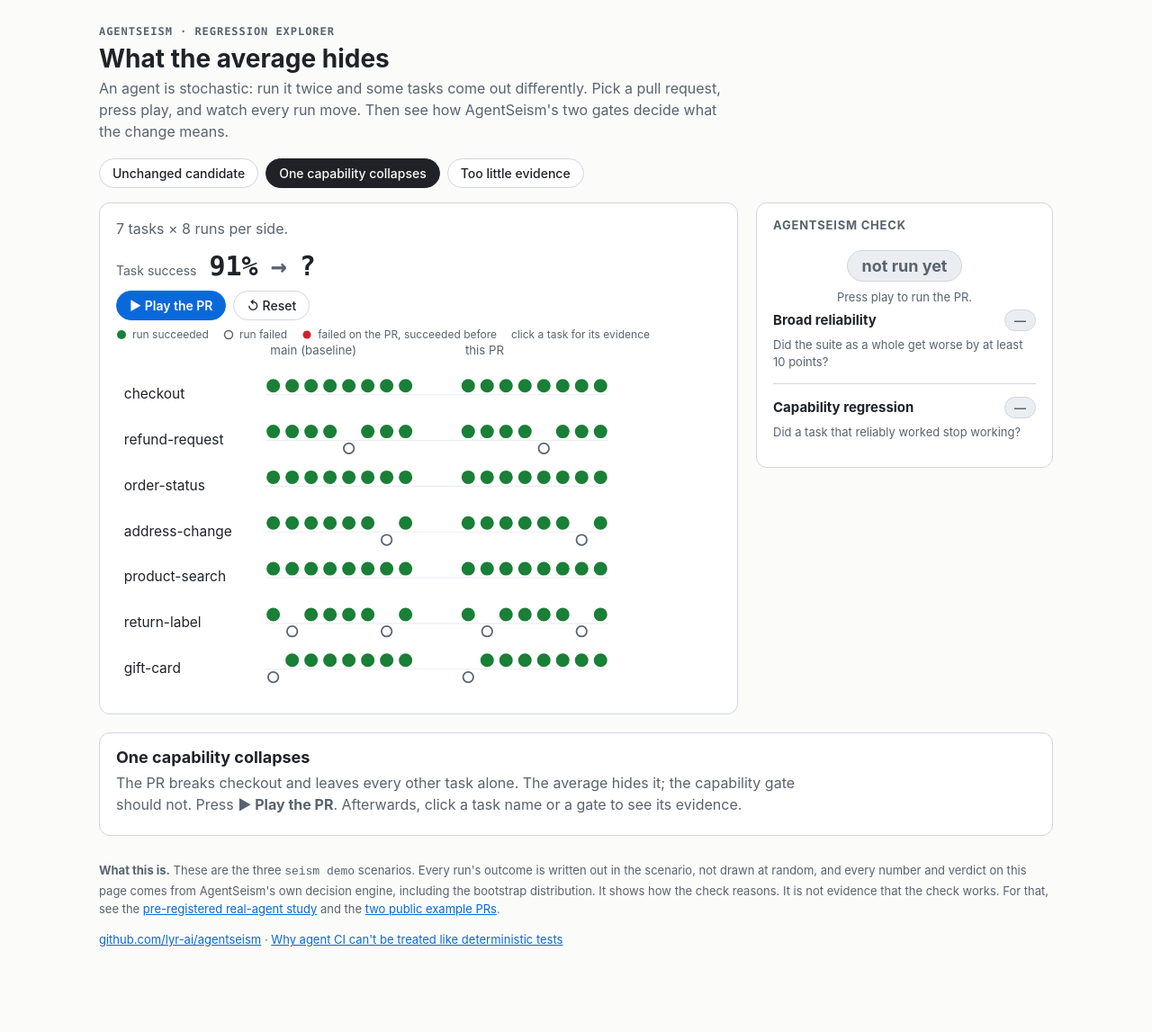
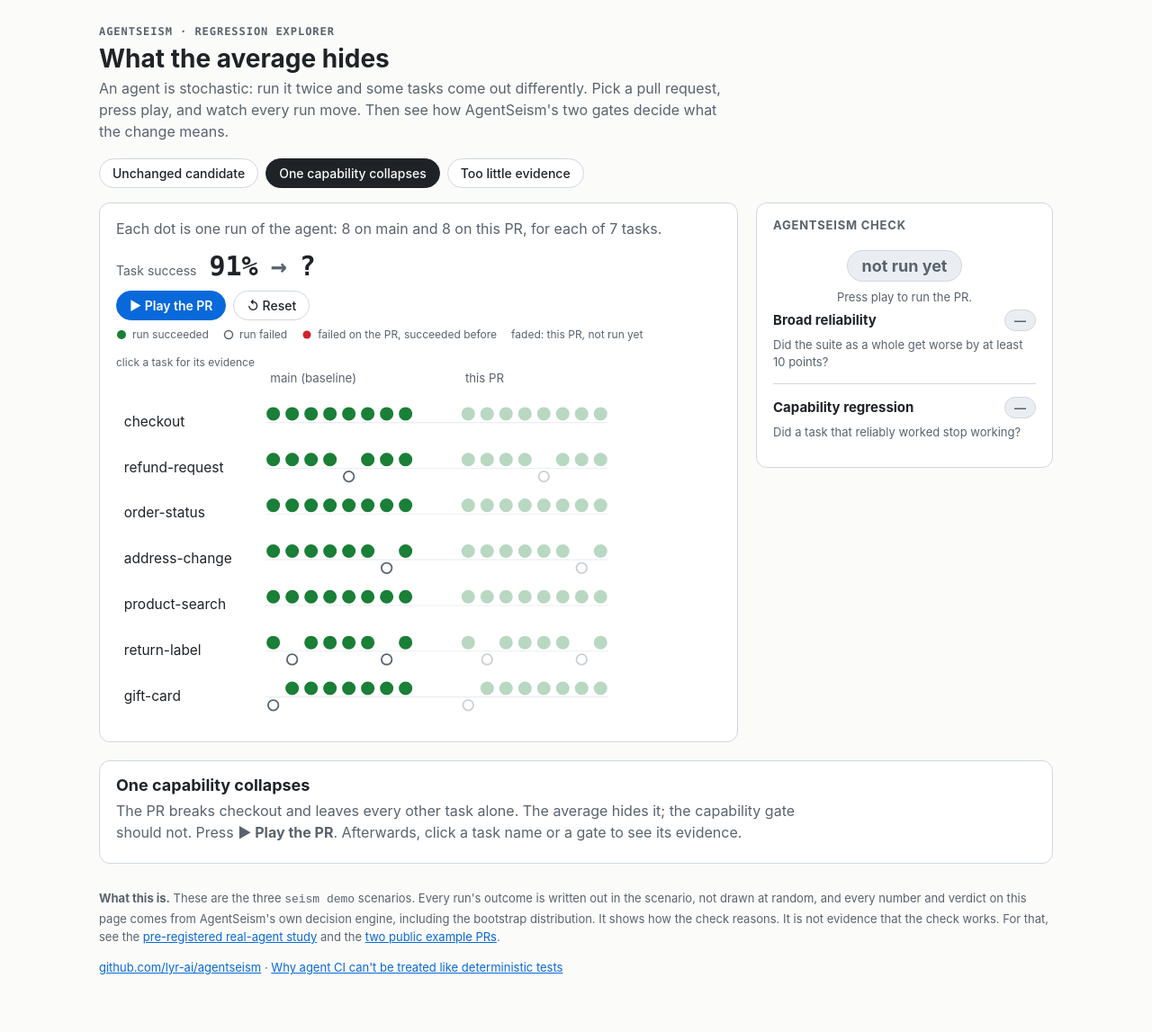
Before and after one commit to lyr-ai/lyr-ai.github.io, a Jekyll site: the page agentseism/explorer/index.html, which Jekyll copies as it is, in a window 1280 px wide. Shown: the whole page at 90% size. Built offline with Jekyll 4.4.1, drawn with Linux system fonts in a browser that asks for light colours; nearby versions of some CDN libraries; before the commit the page ends 1116 px from its top, so only the background shows below that; some of the changed lines change nothing that is shown.

Commit message:
Explorer: choreography, information hierarchy, compact layout
- Play is choreographed as calm, then ordinary jitter, then the one
  collapse, then the decision. Noise changes are quick and small. After a
  beat, only the collapsed task falls: a slight lift, then a heavy
  power3.in fall, no bounce. After another beat the gates and the verdict
  fade in one after another.
- Before play: 'each dot is one run' is stated, the PR's dots are faded as
  not run yet, and no verdict is shown.
- Broad PASS leads with 'No suite-wide drop cleared the -10 pts block
  line', so it can't be read as 'no degradation'. The capability gate
  leads with a plain sentence too.
- Task detail puts 8/8 -> 0/8 first, then the state, then one plain
  sentence; the drop, p and limit are supporting text.
- Compact layout under 560px (smaller dots, short task names, narrower
  columns), redrawn on resize. The end state is drawn directly by
  finish(), shared by play, ?final=1 and resize.

No console errors across the scenarios; checked in light, dark and compact.

```diff
--- a/agentseism/explorer/index.html
+++ b/agentseism/explorer/index.html
@@ -113,6 +113,7 @@
         <span><svg width="12" height="12"><circle cx="6" cy="6" r="5" fill="var(--green)"/></svg>run succeeded</span>
         <span><svg width="12" height="12"><circle cx="6" cy="6" r="4.5" fill="none" stroke="var(--muted)" stroke-width="1.5"/></svg>run failed</span>
         <span><svg width="12" height="12"><circle cx="6" cy="6" r="4.5" fill="var(--red)"/></svg>failed on the PR, succeeded before</span>
+        <span>faded: this PR, not run yet</span>
         <span>click a task for its evidence</span>
       </div>
       <svg id="runs" role="img" aria-label="Runs per task, baseline and candidate"></svg>
@@ -169,44 +170,62 @@
 
   // ── main plot ────────────────────────────────────────────────────────
   const svg = d3.select("#runs");
-  const ROW = 46, NAME_W = 150, DOT = 19, GAP = 44, TOP = 30;
+  let G = {};                                   // geometry, recomputed per draw
 
-  function layout(s) {
-    const n = s.trials, block = Math.max(n * DOT, 150);          // a column never gets narrower than its label
-    const width = NAME_W + block + GAP + block + 110;
-    const bx = i => NAME_W + i * DOT + 8;
-    const cx = i => NAME_W + block + GAP + i * DOT + 8;
-    return { n, width, bx, cx, height: TOP + s.tasks.length * ROW + 8 };
+  function geometry(s) {
+    const avail = document.querySelector("#runs").parentNode.clientWidth || 700;
+    const compact = avail < 560;
+    const g = compact
+      ? { ROW: 38, NAME_W: 86, DOT: 13, GAP: 22, TOP: 28, R_OK: 4.6, R_FAIL: 4, FS: 12, MIN_BLOCK: 104, COUNT_W: 78, compact }
+      : { ROW: 46, NAME_W: 150, DOT: 19, GAP: 44, TOP: 30, R_OK: 6, R_FAIL: 5.2, FS: 14, MIN_BLOCK: 150, COUNT_W: 110, compact };
+    const n = s.trials, block = Math.max(n * g.DOT, g.MIN_BLOCK);   // a column never gets narrower than its label
+    g.n = n;
+    g.width = g.NAME_W + block + g.GAP + block + g.COUNT_W;
+    g.bx = i => g.NAME_W + i * g.DOT + 8;
+    g.cx = i => g.NAME_W + block + g.GAP + i * g.DOT + 8;
+    g.height = g.TOP + s.tasks.length * g.ROW + 8;
+    return g;
   }
-  const laneY = (r, ok) => TOP + r * ROW + (ok ? 15 : 32);
+  const laneY = (r, ok) => G.TOP + r * G.ROW + (ok ? G.ROW * 0.33 : G.ROW * 0.7);
+  const shortName = n => G.compact ? n.split("-")[0] : n;
+  const count = str => str.split("1").length - 1;
 
   function drawRuns(s) {
-    const L = layout(s);
-    svg.attr("viewBox", `0 0 ${L.width} ${L.height}`).attr("width", "100%")
-      .style("max-width", `${Math.round(L.width * 1.15)}px`).selectAll("*").remove();
-    svg.append("text").attr("x", L.bx(0) - 3).attr("y", 14).attr("font-size", 12).attr("fill", css("--muted")).text("main (baseline)");
-    svg.append("text").attr("x", L.cx(0) - 3).attr("y", 14).attr("font-size", 12).attr("fill", css("--muted")).text("this PR");
+    G = geometry(s);
+    svg.attr("viewBox", `0 0 ${G.width} ${G.height}`).attr("width", "100%")
+      .style("max-width", `${Math.round(G.width * 1.15)}px`).selectAll("*").remove();
+    svg.append("text").attr("x", G.bx(0) - 3).attr("y", 14).attr("font-size", G.FS - 2).attr("fill", css("--muted"))
+      .text(G.compact ? "main" : "main (baseline)");
+    svg.append("text").attr("x", G.cx(0) - 3).attr("y", 14).attr("font-size", G.FS - 2).attr("fill", css("--muted")).text("this PR");
     s.tasks.forEach((t, r) => {
       const g = svg.append("g").attr("class", "row").attr("data-task", t.name);
-      g.append("rect").attr("class", "bg").attr("x", 0).attr("y", TOP + r * ROW + 2).attr("width", L.width)
-        .attr("height", ROW - 4).attr("rx", 8).attr("fill", "transparent");
-      g.append("text").attr("class", "row-name").attr("x", 8).attr("y", TOP + r * ROW + 28).attr("font-size", 14)
-        .attr("font-family", css("--mono")).attr("fill", css("--text")).text(t.name)
-        .on("click", () => showTask(s, t));
-      g.append("line").attr("x1", L.bx(0) - 8).attr("x2", L.cx(L.n - 1) + 8)
-        .attr("y1", TOP + r * ROW + 24).attr("y2", TOP + r * ROW + 24).attr("stroke", css("--faint"));
-      [...t.baseline].forEach((o, i) => dot(g, L.bx(i), laneY(r, o === "1"), o === "1" ? "ok" : "fail"));
-      [...t.baseline].forEach((o, i) => dot(g, L.cx(i), laneY(r, o === "1"), o === "1" ? "ok" : "fail")
-        .attr("class", "cand").attr("data-i", i));
-      g.append("text").attr("class", "count").attr("x", L.cx(L.n - 1) + 22).attr("y", TOP + r * ROW + 28)
-        .attr("font-size", 13).attr("font-family", css("--mono")).attr("fill", css("--muted"))
-        .attr("opacity", 0).text(`${t.baseline.split("1").length - 1}/${s.trials} → ${t.candidate.split("1").length - 1}/${s.trials}`);
+      g.append("rect").attr("class", "bg").attr("x", 0).attr("y", G.TOP + r * G.ROW + 2).attr("width", G.width)
+        .attr("height", G.ROW - 4).attr("rx", 8).attr("fill", "transparent");
+      g.append("text").attr("class", "row-name").attr("x", 8).attr("y", G.TOP + r * G.ROW + G.ROW * 0.6)
+        .attr("font-size", G.FS).attr("font-family", css("--mono")).attr("fill", css("--text")).text(shortName(t.name))
+        .on("click", () => showTask(s, t)).append("title").text(t.name);
+      g.append("line").attr("x1", G.bx(0) - 8).attr("x2", G.cx(G.n - 1) + 8)
+        .attr("y1", G.TOP + r * G.ROW + G.ROW * 0.52).attr("y2", G.TOP + r * G.ROW + G.ROW * 0.52).attr("stroke", css("--faint"));
+      [...t.baseline].forEach((o, i) => dot(g, G.bx(i), laneY(r, o === "1"), o === "1"));
+      [...t.baseline].forEach((o, i) => dot(g, G.cx(i), laneY(r, o === "1"), o === "1")
+        .attr("class", "cand").attr("data-i", i).style("opacity", 0.3));   // not run yet
+      g.append("text").attr("class", "count").attr("x", G.cx(G.n - 1) + (G.compact ? 12 : 22))
+        .attr("y", G.TOP + r * G.ROW + G.ROW * 0.6).attr("font-size", G.FS - 1).attr("font-family", css("--mono"))
+        .attr("fill", css("--muted")).attr("opacity", 0)
+        .text(`${count(t.baseline)}/${s.trials} → ${count(t.candidate)}/${s.trials}`);
     });
   }
-  function dot(g, x, y, kind) {
-    return g.append("circle").attr("cx", x).attr("cy", y).attr("r", kind === "ok" ? 6 : 5.2)
-      .style("fill", kind === "ok" ? css("--green") : "none")
-      .style("stroke", kind === "ok" ? css("--green") : css("--muted")).style("stroke-width", 1.6);
+  function dot(g, x, y, ok) {
+    return g.append("circle").attr("cx", x).attr("cy", y).attr("r", ok ? G.R_OK : G.R_FAIL)
+      .style("fill", ok ? css("--green") : css("--panel"))
+      .style("stroke", ok ? css("--green") : css("--muted")).style("stroke-width", 1.6);
+  }
+  // where a candidate dot ends up, and how it looks
+  function finalStyle(t, i) {
+    const was = t.baseline[i] === "1", now = t.candidate[i] === "1", lost = was && !now;
+    return { now, lost, r: now ? G.R_OK : G.R_FAIL,
+             fill: now ? css("--green") : lost ? css("--red") : css("--panel"),
+             stroke: now ? css("--green") : lost ? css("--red") : css("--muted") };
   }
 
   // ── gates and verdict ────────────────────────────────────────────────
@@ -214,6 +233,7 @@
     d3.select("#verdict").html(`<span class="pill PENDING">not run yet</span><p>Press play to run the PR.</p>`);
     d3.select("#gate-broad").html(gateHead("Broad reliability", null) + `<p>Did the suite as a whole get worse by at least 10 points?</p>`);
     d3.select("#gate-cap").html(gateHead("Capability regression", null) + `<p>Did a task that reliably worked stop working?</p>`);
+    d3.selectAll("#verdict, #gate-broad, #gate-cap").style("opacity", 1);
   }
   function gateHead(name, status) {
     const cls = status ? PILL[status] : "PENDING";
@@ -222,24 +242,37 @@
   }
 
   function reveal(s) {
-    const b = s.broad, c = s.capability;
+    const b = s.broad, c = s.capability, line = `−${Math.round(b.threshold * 100)} pts`;
     d3.select("#verdict").html(`<span class="pill ${PILL[s.verdict]}">${LABEL[s.verdict]}</span><p>${MEANING[s.verdict]}</p>`);
-    let bp;
-    if (b.status === "INSUFFICIENT EVIDENCE") bp = `Too few tasks or runs to judge the whole suite (needs at least 5 tasks and 3 runs each).`;
-    else if (b.status === "PASS") bp = `Change ${pts(b.effect)}, interval ${pts(b.ci[0])} to ${pts(b.ci[1])}. It fires only if the effect and the whole interval are past −${Math.round(b.threshold * 100)} pts.`;
-    else bp = `Change ${pts(b.effect)}, with the whole interval past −${Math.round(b.threshold * 100)} pts.`;
-    d3.select("#gate-broad").html(gateHead("Broad reliability", b.status) + `<p>${bp}</p><svg id="mini" width="100%" height="46"></svg>
+    let lead, sub;
+    if (b.status === "INSUFFICIENT EVIDENCE") {
+      lead = "Too few tasks or runs to judge the whole suite.";
+      sub = "It needs at least 5 tasks with 3 runs each.";
+    } else if (b.status === "PASS") {
+      lead = `No suite-wide drop cleared the ${line} block line.`;
+      sub = b.effect < 0
+        ? `Scores did fall (${pts(b.effect)}; interval ${pts(b.ci[0])} to ${pts(b.ci[1])}), but the interval doesn't sit entirely past the line.`
+        : `Change ${pts(b.effect)}; interval ${pts(b.ci[0])} to ${pts(b.ci[1])}.`;
+    } else {
+      lead = `The whole suite is confidently worse by more than ${line.slice(1)}.`;
+      sub = `Change ${pts(b.effect)}; interval ${pts(b.ci[0])} to ${pts(b.ci[1])}.`;
+    }
+    d3.select("#gate-broad").html(gateHead("Broad reliability", b.status) +
+      `<p style="color:var(--text)">${lead}</p><p>${sub}</p><svg id="mini" width="100%" height="46"></svg>
       <button class="linkish" id="why-broad">Why? See the evidence →</button>`);
     miniInterval(b);
     d3.select("#why-broad").on("click", () => showBroad(s));
 
     const capState = c.fired.length ? "REGRESSION" : c.eligible.length ? "PASS" : "NOT MONITORED";
     const chips = [...c.fired.map(t => [t, "FIRED"]), ...c.warnings.map(t => [t, "WARNING"])]
-      .map(([t, k]) => `<span class="chip ${k}" data-task="${t}">${t} · ${k === "FIRED" ? "fired" : "warning"}</span>`).join("");
+      .map(([t, k]) => `<span class="chip ${k}" data-task="${t}">${t} · ${k === "FIRED" ? "collapsed" : "warning"}</span>`).join("");
+    const capLead = c.fired.length ? `${c.fired.length === 1 ? "A task" : "Tasks"} that reliably worked stopped working.`
+      : c.eligible.length ? "No reliable task collapsed." : "Not enough runs to judge any single task.";
     const cp = c.eligible.length
-      ? `${c.eligible.length} of ${c.k} tasks reliable enough to monitor (baseline ≥ ${Math.ceil(c.eligibility * s.trials)}/${s.trials}).`
-      : `Needs ${c.min_trials} runs per side to judge a single task; this PR has ${s.trials}.`;
-    d3.select("#gate-cap").html(gateHead("Capability regression", capState) + `<p>${cp}</p><div>${chips}</div>`);
+      ? `${c.eligible.length} of ${c.k} tasks reliable enough to watch (baseline ≥ ${Math.ceil(c.eligibility * s.trials)}/${s.trials}).`
+      : `Needs ${c.min_trials} runs per side; this PR has ${s.trials}.`;
+    d3.select("#gate-cap").html(gateHead("Capability regression", capState) +
+      `<p style="color:var(--text)">${capLead}</p><p>${cp}</p><div>${chips}</div>`);
     d3.selectAll("#gate-cap .chip").on("click", function () {
       const t = s.tasks.find(x => x.name === this.dataset.task); showTask(s, t);
     });
@@ -259,36 +292,86 @@
     m.append("circle").attr("cx", x(b.effect)).attr("cy", 22).attr("r", 5).attr("fill", css("--panel")).attr("stroke", col).attr("stroke-width", 2);
   }
 
-  // ── play ─────────────────────────────────────────────────────────────
+  // ── play: calm → the ordinary jitter → the one collapse → the decision ──
   function play() {
     const s = D.scenarios[cur];
     if (tl) tl.kill();
     reset(false);
     const T = reduce ? 0 : 1;
-    tl = gsap.timeline({ onComplete: () => { played = true; reveal(s); highlight(s); } });
+    const heavy = t => t.gate === "FIRED";                // the only dramatic motion
+    const quiet = s.tasks.filter(t => !heavy(t)), falls = s.tasks.filter(heavy);
+    const n = s.trials, N = s.tasks.length * n;
+    const quietScore = s.score.baseline +
+      quiet.reduce((acc, t) => acc + (count(t.candidate) - count(t.baseline)) / N, 0);
     const counter = { v: s.score.baseline };
-    tl.to(counter, { v: s.score.candidate, duration: 2.2 * T, ease: "power1.inOut",
-      onUpdate: () => d3.select("#score-cand").text(pct(counter.v)) }, 0);
+    const show = () => d3.select("#score-cand").text(pct(counter.v));
+    tl = gsap.timeline();
+    d3.selectAll("#verdict, #gate-broad, #gate-cap").style("opacity", 0.35);
+    tl.to(svg.selectAll("circle.cand").nodes(), { opacity: 1, duration: 0.3 * T }, 0);   // the PR starts running
+
+    // 1. ordinary jitter: small, quick, nearly together
+    tl.to(counter, { v: quietScore, duration: 0.9 * T, ease: "power1.inOut", onUpdate: show }, 0.2 * T);
+    quiet.forEach(t => {
+      const r = s.tasks.indexOf(t);
+      const g = svg.select(`g.row[data-task="${t.name}"]`);
+      g.selectAll("circle.cand").each(function () {
+        const i = +this.dataset.i, f = finalStyle(t, i);
+        if (t.baseline[i] === t.candidate[i]) return;
+        tl.to(this, { attr: { cy: laneY(r, f.now), r: f.r }, fill: f.fill, stroke: f.stroke,
+          duration: 0.45 * T, ease: "power2.out" }, (0.25 + 0.04 * r + 0.03 * i) * T);
+      });
+      tl.to(g.select("text.count").node(), { opacity: 1, duration: 0.3 * T }, 1.0 * T);
+    });
+
+    // 2. a beat, then the collapse: a slight lift, then a heavy fall
+    const t0 = (falls.length ? 1.6 : 1.1) * T;
+    falls.forEach(t => {
+      const r = s.tasks.indexOf(t);
+      const g = svg.select(`g.row[data-task="${t.name}"]`);
+      g.selectAll("circle.cand").each(function () {
+        const i = +this.dataset.i, f = finalStyle(t, i);
+        if (t.baseline[i] === t.candidate[i]) return;
+        const at = t0 + 0.07 * i * T;
+        tl.to(this, { attr: { cy: laneY(r, true) - 3 }, duration: 0.12 * T, ease: "power1.out" }, at);
+        tl.to(this, { attr: { cy: laneY(r, f.now), r: f.r }, fill: f.fill, stroke: f.stroke,
+          duration: 0.5 * T, ease: "power3.in" }, at + 0.12 * T);
+      });
+      tl.to(g.select("rect.bg").node(), { attr: { fill: css("--red-bg") }, duration: 0.6 * T }, t0 + 0.6 * T);
+      tl.to(g.select("text.count").node(), { opacity: 1, duration: 0.3 * T }, t0 + 0.9 * T);
+    });
+    if (falls.length)
+      tl.to(counter, { v: s.score.candidate, duration: 0.9 * T, ease: "power2.in", onUpdate: show }, t0 + 0.1 * T);
+
+    // 3. a beat, then the decision: broad, capability, verdict
+    const t1 = t0 + (falls.length ? 1.6 : 0.5) * T;
+    tl.call(() => { reveal(s); d3.selectAll("#verdict, #gate-broad, #gate-cap").style("opacity", 0); }, null, t1);
+    tl.to("#gate-broad", { opacity: 1, duration: 0.4 * T }, t1);
+    tl.to("#gate-cap", { opacity: 1, duration: 0.4 * T }, t1 + 0.45 * T);
+    tl.to("#verdict", { opacity: 1, duration: 0.5 * T }, t1 + 1.0 * T);
+    tl.call(() => finish(s), null, t1 + 1.5 * T);
+  }
+
+  // the end state, drawn directly: used at the end of play, by ?final=1 and on resize
+  function finish(s) {
+    played = true;
+    counterFinal(s);
     s.tasks.forEach((t, r) => {
       const g = svg.select(`g.row[data-task="${t.name}"]`);
       g.selectAll("circle.cand").each(function () {
-        const i = +this.dataset.i, was = t.baseline[i] === "1", now = t.candidate[i] === "1";
-        const lost = was && !now;
-        tl.to(this, { attr: { cy: laneY(r, now), r: now ? 6 : 5.2 },
-          fill: now ? css("--green") : lost ? css("--red") : "rgba(0,0,0,0)",
-          stroke: now ? css("--green") : lost ? css("--red") : css("--muted"),
-          duration: (lost ? 0.9 : 0.5) * T, ease: lost ? "bounce.out" : "power2.out" }, (0.12 * r + 0.03 * i) * T);
+        const f = finalStyle(t, +this.dataset.i);
+        d3.select(this).attr("cy", laneY(r, f.now)).attr("r", f.r).style("fill", f.fill).style("stroke", f.stroke)
+          .style("opacity", 1);
       });
-      tl.to(g.select("text.count").node(), { opacity: 1, duration: 0.3 * T }, (0.12 * r + 0.5) * T);
+      g.select("text.count").attr("opacity", 1);
+      const bg = t.gate === "FIRED" ? css("--red-bg") : t.gate === "WARNING" ? css("--amber-bg") : "transparent";
+      g.select("rect.bg").attr("fill", bg);
     });
+    if (!document.querySelector("#gate-broad .pill:not(.PENDING)")) reveal(s);
+    d3.selectAll("#verdict, #gate-broad, #gate-cap").style("opacity", 1);
   }
-  function highlight(s) {
-    s.tasks.forEach(t => {
-      const bg = t.gate === "FIRED" ? css("--red-bg") : t.gate === "WARNING" ? css("--amber-bg") : "transparent";
-      svg.select(`g.row[data-task="${t.name}"] rect.bg`).attr("fill", bg);
-    });
-    const d = s.score.candidate - s.score.baseline;
-    d3.select("#score-delta").text(`(${pts(d)})`);
+  function counterFinal(s) {
+    d3.select("#score-cand").text(pct(s.score.candidate));
+    d3.select("#score-delta").text(`(${pts(s.score.candidate - s.score.baseline)})`);
   }
   function reset(full = true) {
     const s = D.scenarios[cur];
@@ -301,26 +384,36 @@
   }
 
   // ── detail: one task ─────────────────────────────────────────────────
-  function squares(str, fail) {
-    return [...str].map(o => `<span style="display:inline-block;width:13px;height:13px;margin-right:3px;border-radius:3px;
+  function squares(str) {
+    return [...str].map(o => `<span style="display:inline-block;width:15px;height:15px;margin-right:3px;border-radius:3px;
       background:${o === "1" ? "var(--green)" : "var(--faint)"};border:1px solid ${o === "1" ? "var(--green)" : "var(--border)"}"></span>`).join("");
   }
   function showTask(s, t) {
-    const c = s.capability, b = t.baseline.split("1").length - 1, a = t.candidate.split("1").length - 1, n = s.trials;
+    const c = s.capability, b = count(t.baseline), a = count(t.candidate), n = s.trials;
     const drop = (b - a) / n;
-    let verdict;
-    if (!played) verdict = "Press play to run the PR first.";
-    else if (t.gate === "FIRED") verdict = `<b style="color:var(--red)">Fired.</b> A task that reliably worked (${b}/${n}) collapsed to ${a}/${n}. The drop clears the ${Math.round(c.drop_threshold * 100)}-point bar, and a one-sided exact test gives p = ${t.p.toFixed(4)}, below the per-task limit ${c.limit.toFixed(4)} (5% split across all ${c.k} tasks in the suite).`;
-    else if (t.gate === "WARNING") verdict = `<b style="color:var(--amber)">Warning.</b> A noticeable drop, but the evidence doesn't clear the per-task limit (p = ${t.p.toFixed(4)} vs ${c.limit.toFixed(4)}). It is flagged, and it doesn't block.`;
-    else if (t.gate === "PASS") verdict = `<b style="color:var(--green)">Pass.</b> Monitored, and no material drop (p = ${t.p.toFixed(4)}).`;
-    else verdict = `<b>Not monitored.</b> ${t.why_not_monitored ? t.why_not_monitored.charAt(0).toUpperCase() + t.why_not_monitored.slice(1) + "." : ""}`;
-    d3.select("#detail").html(`<h2><code>${t.name}</code></h2>
-      <div class="stats">
-        <div class="stat"><div class="k">main (baseline)</div><div class="v">${b}/${n}</div><div>${squares(t.baseline)}</div></div>
-        <div class="stat"><div class="k">this PR</div><div class="v">${played ? a + "/" + n : "?"}</div><div>${played ? squares(t.candidate) : ""}</div></div>
-        <div class="stat"><div class="k">observed drop</div><div class="v">${played ? Math.round(drop * 100) + " pts" : "?"}</div><div class="muted">capability bar: ${Math.round(c.drop_threshold * 100)} pts</div></div>
-        <div class="stat"><div class="k">evidence</div><div class="v">${played && t.p != null ? "p = " + t.p.toFixed(4) : "—"}</div><div class="muted">limit ≤ ${c.limit.toFixed(4)}</div></div>
-      </div><p>${verdict}</p>`);
+    const state = { FIRED: ["FIRED", "✕ COLLAPSED"], WARNING: ["WARNING", "! WARNING"], PASS: ["PASS", "✓ HELD"],
+                    "NOT MONITORED": ["NOTMON", "NOT MONITORED"] }[t.gate];
+    let why;
+    if (!played) why = "Press play to run the PR first.";
+    else if (t.gate === "FIRED") why = `It worked on every run on main and failed on every run of this PR. That is a capability that stopped working, not noise.`;
+    else if (t.gate === "WARNING") why = `A noticeable drop, but not strong enough evidence to block a merge on its own. It is flagged, and it doesn't fail the check.`;
+    else if (t.gate === "PASS") why = `Watched, and it held up: no material drop.`;
+    else why = t.why_not_monitored ? t.why_not_monitored.charAt(0).toUpperCase() + t.why_not_monitored.slice(1) + "." : "";
+    const support = played && t.p != null
+      ? `Supporting evidence: an observed drop of ${Math.round(drop * 100)} pts (the capability bar is ${Math.round(c.drop_threshold * 100)} pts); a one-sided exact test gives p = ${t.p.toFixed(4)}, against a per-task limit of ${c.limit.toFixed(4)} (5% split across all ${c.k} tasks in the suite).`
+      : "";
+    d3.select("#detail").html(`
+      <div style="display:flex;align-items:center;gap:12px;flex-wrap:wrap">
+        <h2 style="margin:0"><code>${t.name}</code></h2>
+        ${played ? `<span class="pill ${state[0]}" style="font-size:15px">${state[1]}</span>` : ""}
+      </div>
+      <div style="font:700 44px var(--mono);margin:12px 0 6px">${b}/${n} <span class="muted">→</span> ${played ? `<span style="color:${t.gate === "FIRED" ? "var(--red)" : "inherit"}">${a}/${n}</span>` : "?"}</div>
+      <div style="display:grid;grid-template-columns:auto 1fr;gap:6px 12px;align-items:center;margin-bottom:10px">
+        <span class="muted" style="font-size:13px">main</span><div>${squares(t.baseline)}</div>
+        <span class="muted" style="font-size:13px">this PR</span><div>${played ? squares(t.candidate) : ""}</div>
+      </div>
+      <p style="color:var(--text)">${why}</p>
+      ${support ? `<p style="font-size:13px">${support}</p>` : ""}`);
   }
 
   // ── detail: the broad gate ───────────────────────────────────────────
@@ -381,7 +474,7 @@
     const s = D.scenarios[cur];
     tabs.attr("aria-selected", (_, i) => i === cur);
     d3.select("#scenario-title").text(tabNames[s.key]);
-    d3.select("#story").text(`${s.tasks.length} tasks × ${s.trials} runs per side.`);
+    d3.select("#story").text(`Each dot is one run of the agent: ${s.trials} on main and ${s.trials} on this PR, for each of ${s.tasks.length} tasks.`);
     d3.select("#score-base").text(pct(s.score.baseline));
     reset(true);
   }
@@ -393,7 +486,17 @@
   render();
   const q = new URLSearchParams(location.search);
   if (q.get("autoplay") === "1" || q.get("final") === "1") play();
-  if (q.get("final") === "1" && tl) tl.progress(1);           // jump to the end state
+  if (q.get("final") === "1") { if (tl) tl.kill(); finish(D.scenarios[cur]); }   // jump to the end state
+  let rt;
+  addEventListener("resize", () => {
+    clearTimeout(rt);
+    rt = setTimeout(() => {
+      const s = D.scenarios[cur], wasPlayed = played;
+      if (tl) tl.kill();
+      drawRuns(s);
+      if (wasPlayed) finish(s); else { d3.select("#score-cand").text("?"); pending(); }
+    }, 150);
+  });
   const openTask = q.get("task"), openBroad = q.get("why") === "broad";
   if (openTask) showTask(D.scenarios[cur], D.scenarios[cur].tasks.find(t => t.name === openTask));
   if (openBroad) showBroad(D.scenarios[cur]);
```
